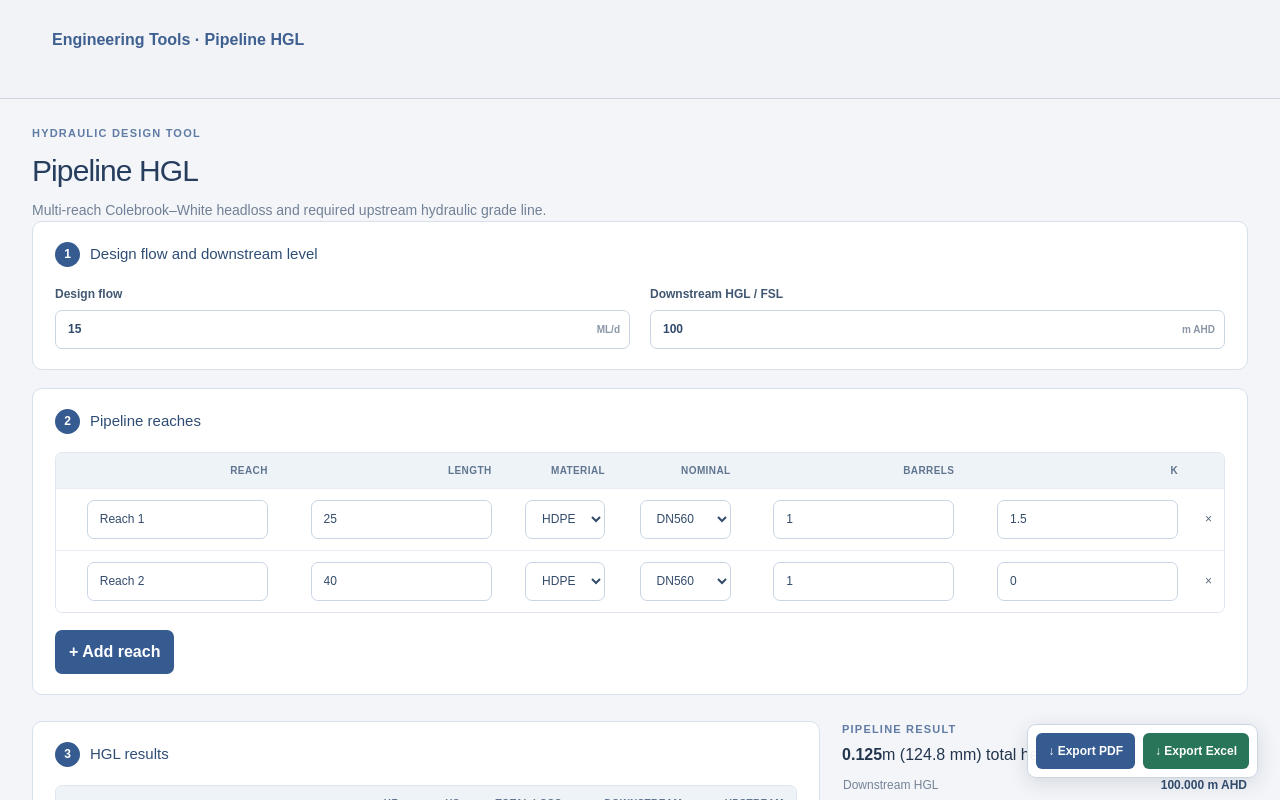
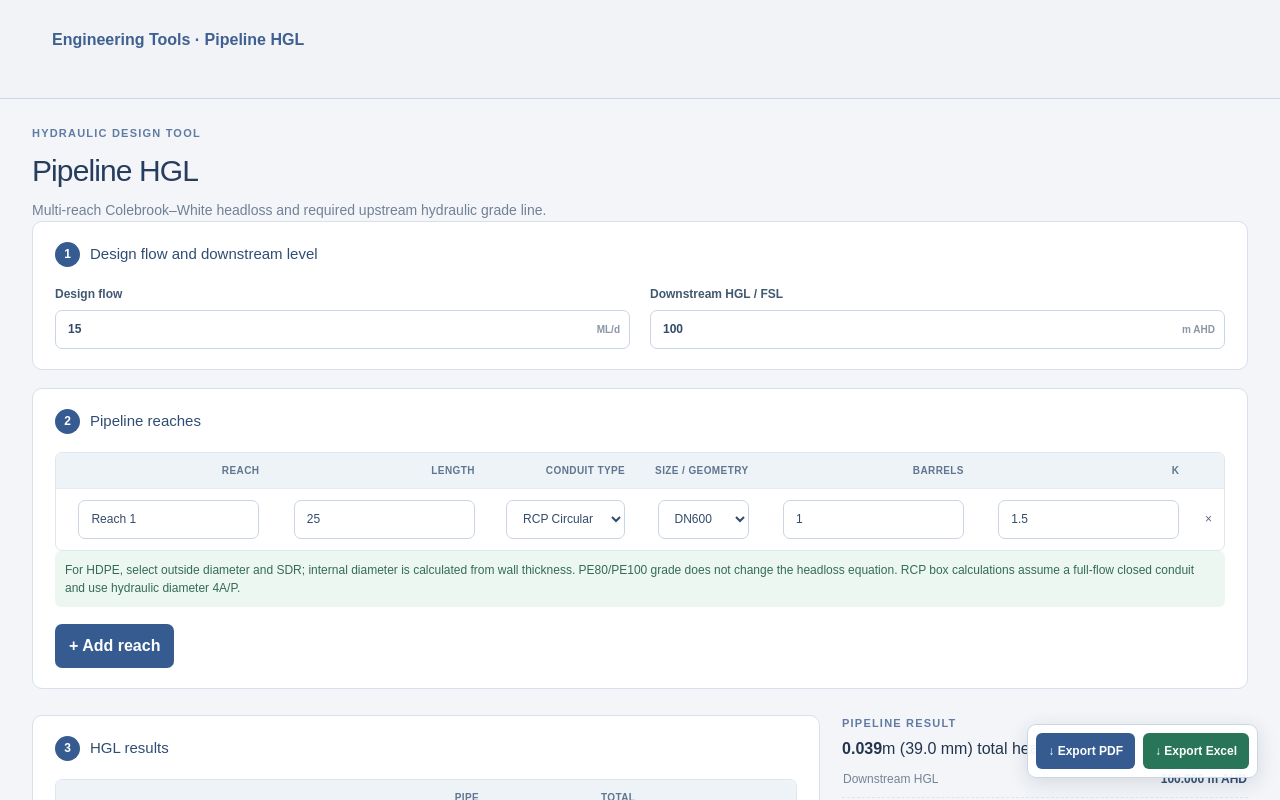
Before and after one commit to MariaMcCrann/Engineering-Tools-Platform, a Next.js app in the folder apps/engineering-tools/: page /pipeline-hgl in a window 1280 px wide. Shown: the top 800 px of the page. Built offline with nearby package versions, Linux system fonts and the light colour scheme.

Commit message:
Add box culvert and PE80/PE100 HDPE to Pipeline HGL

```diff
--- a/apps/engineering-tools/app/pipeline-tools.tsx
+++ b/apps/engineering-tools/app/pipeline-tools.tsx
@@ -7,7 +7,8 @@ const NU = 1.01e-6;
 
 type Material = "HDPE" | "RCP" | "PVC";
 type PipeSize = { nominal: number; hdpe?: number; rcp?: number; pvc?: number };
-type Reach = { id: number; name: string; length: string; material: Material; nominal: string; barrels: string; k: string };
+type ConduitType = "RCP Circular" | "RCP Box" | "HDPE PE100" | "HDPE PE80" | "PVC";
+type Reach = { id: number; name: string; length: string; conduitType: ConduitType; nominal: string; sdr: string; width: string; height: string; barrels: string; k: string };
 
 // Internal diameters reproduced from the source workbook Pipe Sizes sheet.
 const PIPE_SIZES: PipeSize[] = [
@@ -40,6 +41,25 @@ const PIPE_SIZES: PipeSize[] = [
 ];
 
 const ROUGHNESS_MM: Record<Material, number> = { HDPE: 0.015, RCP: 0.15, PVC: 0.015 };
+const PE_OD_MM = [160, 180, 200, 225, 250, 280, 315, 355, 400, 450, 500, 560, 630, 710, 800, 900, 1000, 1200];
+const SDR_OPTIONS = [41, 33, 26, 21, 17, 13.6, 11, 9, 7.4];
+
+function peInternalDiameter(odMm: number, sdr: number) {
+  return odMm * (1 - 2 / sdr);
+}
+
+function calcHydraulic(flowMLd: number, length: number, area: number, hydraulicDiameter: number, barrels: number, roughnessMm: number, k: number) {
+  const qTotal = flowMLd / 86.4;
+  const q = qTotal / barrels;
+  const velocity = q / area;
+  const re = velocity * hydraulicDiameter / NU;
+  const f = colebrookF(re, (roughnessMm / 1000) / hydraulicDiameter);
+  const vh = velocity * velocity / (2 * G);
+  const hf = f * (length / hydraulicDiameter) * vh;
+  const hs = k * vh;
+  return { qTotal, q, area, velocity, re, f, hf, hs, total: hf + hs };
+}
+
 const FITTINGS = [
   ["Entry", 0.5], ["Exit", 1.0], ["90° bend", 1.2], ["45° bend", 0.32], ["30° bend", 0.17],
   ["22.5° bend", 0.10], ["20° bend", 0.09], ["7° bend", 0.06], ["Butterfly valve", 0.20],
@@ -137,8 +157,7 @@ export function PipelineHglTool() {
   const [flow, setFlow] = useState("15");
   const [downstreamHgl, setDownstreamHgl] = useState("100");
   const [reaches, setReaches] = useState<Reach[]>([
-    { id: 1, name: "Reach 1", length: "25", material: "HDPE", nominal: "560", barrels: "1", k: "1.5" },
-    { id: 2, name: "Reach 2", length: "40", material: "HDPE", nominal: "560", barrels: "1", k: "0" },
+    { id: 1, name: "Reach 1", length: "25", conduitType: "RCP Circular", nominal: "600", sdr: "17", width: "1200", height: "900", barrels: "1", k: "1.5" },
   ]);
   const nextId = reaches.reduce((m, r) => Math.max(m, r.id), 0) + 1;
   const setReach = (id: number, patch: Partial<Reach>) => setReaches((rows) => rows.map((r) => r.id === id ? { ...r, ...patch } : r));
@@ -146,28 +165,85 @@ export function PipelineHglTool() {
   const results = useMemo(() => {
     let hgl = n(downstreamHgl), distance = 0;
     return reaches.map((r) => {
-      const idMm = idFor(r.material, n(r.nominal));
-      if (!idMm || n(r.length) < 0 || n(r.barrels) <= 0) return { ...r, valid: false as const, downstreamHgl: hgl, upstreamHgl: hgl, fromDistance: distance, toDistance: distance };
-      const c = calc(n(flow), n(r.length), idMm, n(r.barrels), ROUGHNESS_MM[r.material], n(r.k));
+      const barrels = n(r.barrels);
+      const length = n(r.length);
+      let area = NaN, hydraulicDiameter = NaN, sizeLabel = "—", roughnessMm = 0.15, idMm: number | undefined;
+
+      if (r.conduitType === "RCP Box") {
+        const width = n(r.width) / 1000, height = n(r.height) / 1000;
+        area = width * height;
+        hydraulicDiameter = (2 * width * height) / (width + height);
+        sizeLabel = `${r.width} × ${r.height} mm`;
+        roughnessMm = 0.15;
+      } else if (r.conduitType === "HDPE PE100" || r.conduitType === "HDPE PE80") {
+        const od = n(r.nominal), sdr = n(r.sdr);
+        idMm = peInternalDiameter(od, sdr);
+        hydraulicDiameter = idMm / 1000;
+        area = Math.PI * hydraulicDiameter * hydraulicDiameter / 4;
+        sizeLabel = `OD${r.nominal} SDR${r.sdr}`;
+        roughnessMm = 0.015;
+      } else {
+        const material: Material = r.conduitType === "RCP Circular" ? "RCP" : "PVC";
+        idMm = idFor(material, n(r.nominal));
+        if (idMm) {
+          hydraulicDiameter = idMm / 1000;
+          area = Math.PI * hydraulicDiameter * hydraulicDiameter / 4;
+        }
+        sizeLabel = `DN${r.nominal}`;
+        roughnessMm = ROUGHNESS_MM[material];
+      }
+
+      if (!(area > 0) || !(hydraulicDiameter > 0) || length < 0 || barrels <= 0) {
+        return { ...r, valid: false as const, downstreamHgl: hgl, upstreamHgl: hgl, fromDistance: distance, toDistance: distance, sizeLabel, roughnessMm };
+      }
+      const calcResult = calcHydraulic(n(flow), length, area, hydraulicDiameter, barrels, roughnessMm, n(r.k));
       const downstreamLevel = hgl, fromDistance = distance;
-      hgl += c.total; distance += n(r.length);
-      return { ...r, valid: true as const, idMm, ...c, downstreamHgl: downstreamLevel, upstreamHgl: hgl, fromDistance, toDistance: distance };
+      hgl += calcResult.total;
+      distance += length;
+      return { ...r, valid: true as const, ...calcResult, idMm, hydraulicDiameter, sizeLabel, roughnessMm, downstreamHgl: downstreamLevel, upstreamHgl: hgl, fromDistance, toDistance: distance };
     });
   }, [flow, downstreamHgl, reaches]);
+
   const final = results.at(-1);
   const totalLoss = final ? final.upstreamHgl - n(downstreamHgl) : 0;
 
   const exportCsv = () => {
-    const rows = [["Reach", "Length (m)", "Material", "Nominal (mm)", "ID (mm)", "Barrels", "K", "Velocity (m/s)", "hf (mm)", "hs (mm)", "Total loss (mm)", "Downstream HGL (m AHD)", "Upstream HGL (m AHD)"],
-      ...results.map((x) => x.valid ? [x.name, x.length, x.material, x.nominal, x.idMm, x.barrels, x.k, x.velocity, x.hf * 1000, x.hs * 1000, x.total * 1000, x.downstreamHgl, x.upstreamHgl] : [x.name, x.length, x.material, x.nominal, "INVALID"] )];
-    const a = document.createElement("a"); a.href = URL.createObjectURL(new Blob([rows.map((r) => r.join(",")).join("\n")], { type: "text/csv" })); a.download = "pipeline-hgl.csv"; a.click(); URL.revokeObjectURL(a.href);
+    const rows = [["Reach", "Length (m)", "Conduit type", "Size", "Barrels", "K", "Pipe roughness (mm)", "Velocity (m/s)", "hf (mm)", "hs (mm)", "Total loss (mm)", "Downstream HGL (m AHD)", "Upstream HGL (m AHD)"],
+      ...results.map((x) => x.valid ? [x.name, x.length, x.conduitType, x.sizeLabel, x.barrels, x.k, x.roughnessMm, x.velocity, x.hf * 1000, x.hs * 1000, x.total * 1000, x.downstreamHgl, x.upstreamHgl] : [x.name, x.length, x.conduitType, x.sizeLabel, "INVALID"])];
+    const a = document.createElement("a");
+    a.href = URL.createObjectURL(new Blob([rows.map((r) => r.join(",")).join("\n")], { type: "text/csv" }));
+    a.download = "pipeline-hgl.csv"; a.click(); URL.revokeObjectURL(a.href);
   };
 
   return <div className="content">
     <div className="title-row"><div><p className="eyebrow">HYDRAULIC DESIGN TOOL</p><h1>Pipeline HGL</h1><p className="subtitle">Multi-reach Colebrook–White headloss and required upstream hydraulic grade line.</p></div></div>
     <section className="calc-card"><div className="calc-card-title"><b>1</b><h2>Design flow and downstream level</h2></div><div className="calc-fields"><Field label="Design flow" value={flow} unit="ML/d" onChange={setFlow}/><Field label="Downstream HGL / FSL" value={downstreamHgl} unit="m AHD" onChange={setDownstreamHgl}/></div></section>
-    <section className="calc-card"><div className="calc-card-title"><b>2</b><h2>Pipeline reaches</h2></div><div className="storage-table"><table><thead><tr><th>Reach</th><th>Length</th><th>Material</th><th>Nominal</th><th>Barrels</th><th>K</th><th></th></tr></thead><tbody>{reaches.map((r) => <tr key={r.id}><td><input value={r.name} onChange={(e) => setReach(r.id, { name: e.target.value })}/></td><td><input type="number" value={r.length} onChange={(e) => setReach(r.id, { length: e.target.value })}/></td><td><select value={r.material} onChange={(e) => setReach(r.id, { material: e.target.value as Material })}><option>HDPE</option><option>RCP</option><option>PVC</option></select></td><td><select value={r.nominal} onChange={(e) => setReach(r.id, { nominal: e.target.value })}>{PIPE_SIZES.filter((p) => idFor(r.material, p.nominal)).map((p) => <option key={p.nominal} value={p.nominal}>DN{p.nominal}</option>)}</select></td><td><input type="number" value={r.barrels} onChange={(e) => setReach(r.id, { barrels: e.target.value })}/></td><td><input type="number" step="any" value={r.k} onChange={(e) => setReach(r.id, { k: e.target.value })}/></td><td><button onClick={() => setReaches((rows) => rows.filter((x) => x.id !== r.id))}>×</button></td></tr>)}</tbody></table></div><button className="download-btn" onClick={() => setReaches((rows) => [...rows, { id: nextId, name: `Reach ${nextId}`, length: "10", material: "HDPE", nominal: "560", barrels: "1", k: "0" }])}>+ Add reach</button></section>
-    <div className="calc-layout"><section className="calc-card"><div className="calc-card-title"><b>3</b><h2>HGL results</h2></div><div className="storage-table"><table><thead><tr><th>Reach</th><th>Distance</th><th>ID</th><th>Velocity</th><th>HF (mm)</th><th>HS (mm)</th><th>Total Loss (mm)</th><th>Downstream HGL</th><th>Upstream HGL</th></tr></thead><tbody>{results.map((x) => <tr key={x.id}><td>{x.name}</td><td>{fmt(x.toDistance, 1)} m</td><td>{x.valid ? `${fmt(x.idMm, 1)} mm` : "—"}</td><td>{x.valid ? `${fmt(x.velocity)} m/s` : "—"}</td><td>{x.valid ? fmt(x.hf * 1000, 1) : "—"}</td><td>{x.valid ? fmt(x.hs * 1000, 1) : "—"}</td><td>{x.valid ? <strong>{fmt(x.total * 1000, 1)}</strong> : "—"}</td><td>{fmt(x.downstreamHgl)}</td><td><strong>{fmt(x.upstreamHgl)}</strong></td></tr>)}</tbody></table></div></section><aside className="results-card"><p className="eyebrow">PIPELINE RESULT</p><div className="result-main"><strong>{fmt(totalLoss)}</strong><span>m ({fmt(totalLoss * 1000, 1)} mm) total headloss</span></div><Metric name="Downstream HGL" value={`${fmt(n(downstreamHgl))} m AHD`}/><Metric name="Required upstream HGL" value={`${final ? fmt(final.upstreamHgl) : "—"} m AHD`}/><Metric name="Total length" value={`${final ? fmt(final.toDistance, 1) : "0.0"} m`}/><button className="download-btn" onClick={exportCsv}>↓ Export HGL CSV</button></aside></div>
+
+    <section className="calc-card"><div className="calc-card-title"><b>2</b><h2>Pipeline reaches</h2></div>
+      <div className="storage-table"><table><thead><tr><th>Reach</th><th>Length</th><th>Conduit type</th><th>Size / geometry</th><th>Barrels</th><th>K</th><th></th></tr></thead><tbody>
+      {reaches.map((r) => <tr key={r.id}>
+        <td><input value={r.name} onChange={(e) => setReach(r.id, { name: e.target.value })}/></td>
+        <td><input type="number" value={r.length} onChange={(e) => setReach(r.id, { length: e.target.value })}/></td>
+        <td><select value={r.conduitType} onChange={(e) => setReach(r.id, { conduitType: e.target.value as ConduitType })}>
+          <option>RCP Circular</option><option>RCP Box</option><option>HDPE PE100</option><option>HDPE PE80</option><option>PVC</option>
+        </select></td>
+        <td>
+          {r.conduitType === "RCP Box" ? <span style={{display:"flex",gap:4,alignItems:"center"}}><input type="number" aria-label="Box width mm" title="Internal width (mm)" value={r.width} onChange={(e) => setReach(r.id, { width: e.target.value })}/><span>×</span><input type="number" aria-label="Box height mm" title="Internal height (mm)" value={r.height} onChange={(e) => setReach(r.id, { height: e.target.value })}/><span>mm</span></span>
+          : r.conduitType === "HDPE PE100" || r.conduitType === "HDPE PE80" ? <span style={{display:"flex",gap:4,alignItems:"center"}}><select aria-label="HDPE outside diameter" value={r.nominal} onChange={(e) => setReach(r.id, { nominal: e.target.value })}>{PE_OD_MM.map((od) => <option key={od} value={od}>OD{od}</option>)}</select><select aria-label="HDPE SDR" value={r.sdr} onChange={(e) => setReach(r.id, { sdr: e.target.value })}>{SDR_OPTIONS.map((sdr) => <option key={sdr} value={sdr}>SDR{sdr}</option>)}</select></span>
+          : <select value={r.nominal} onChange={(e) => setReach(r.id, { nominal: e.target.value })}>{PIPE_SIZES.filter((p) => idFor(r.conduitType === "RCP Circular" ? "RCP" : "PVC", p.nominal)).map((p) => <option key={p.nominal} value={p.nominal}>DN{p.nominal}</option>)}</select>}
+        </td>
+        <td><input type="number" value={r.barrels} onChange={(e) => setReach(r.id, { barrels: e.target.value })}/></td>
+        <td><input type="number" step="any" value={r.k} onChange={(e) => setReach(r.id, { k: e.target.value })}/></td>
+        <td><button onClick={() => setReaches((rows) => rows.filter((x) => x.id !== r.id))}>×</button></td>
+      </tr>)}</tbody></table></div>
+      <p className="answer-note">For HDPE, select outside diameter and SDR; internal diameter is calculated from wall thickness. PE80/PE100 grade does not change the headloss equation. RCP box calculations assume a full-flow closed conduit and use hydraulic diameter 4A/P.</p>
+      <button className="download-btn" onClick={() => setReaches((rows) => [...rows, { id: nextId, name: `Reach ${nextId}`, length: "10", conduitType: "RCP Circular", nominal: "600", sdr: "17", width: "1200", height: "900", barrels: "1", k: "0" }])}>+ Add reach</button>
+    </section>
+
+    <div className="calc-layout"><section className="calc-card"><div className="calc-card-title"><b>3</b><h2>HGL results</h2></div><div className="storage-table"><table><thead><tr><th>Reach</th><th>Distance</th><th>Type</th><th>Size</th><th>Velocity</th><th>Pipe Roughness (mm)</th><th>HF (mm)</th><th>HS (mm)</th><th>Total Loss (mm)</th><th>Downstream HGL</th><th>Upstream HGL</th></tr></thead><tbody>
+      {results.map((x) => <tr key={x.id}><td>{x.name}</td><td>{fmt(x.toDistance, 1)} m</td><td>{x.conduitType}</td><td>{x.sizeLabel}</td><td>{x.valid ? `${fmt(x.velocity)} m/s` : "—"}</td><td>{x.valid ? fmt(x.roughnessMm, 3) : "—"}</td><td>{x.valid ? fmt(x.hf * 1000, 1) : "—"}</td><td>{x.valid ? fmt(x.hs * 1000, 1) : "—"}</td><td>{x.valid ? <strong>{fmt(x.total * 1000, 1)}</strong> : "—"}</td><td>{fmt(x.downstreamHgl)}</td><td><strong>{fmt(x.upstreamHgl)}</strong></td></tr>)}
+    </tbody></table></div></section>
+    <aside className="results-card"><p className="eyebrow">PIPELINE RESULT</p><div className="result-main"><strong>{fmt(totalLoss)}</strong><span>m ({fmt(totalLoss * 1000, 1)} mm) total headloss</span></div><Metric name="Downstream HGL" value={`${fmt(n(downstreamHgl))} m AHD`}/><Metric name="Required upstream HGL" value={`${final ? fmt(final.upstreamHgl) : "—"} m AHD`}/><Metric name="Total length" value={`${final ? fmt(final.toDistance, 1) : "0.0"} m`}/><button className="download-btn" onClick={exportCsv}>↓ Export HGL CSV</button></aside></div>
     <section className="calc-card"><div className="calc-card-title"><b>4</b><h2>Typical fittings K reference</h2></div><div className="storage-table fittings-k-table"><table><thead><tr><th>Fitting</th><th>K</th></tr></thead><tbody>{FITTINGS.map(([name, coeff]) => <tr key={name}><td>{name}</td><td>{coeff}</td></tr>)}</tbody></table></div></section>
   </div>;
 }
```
